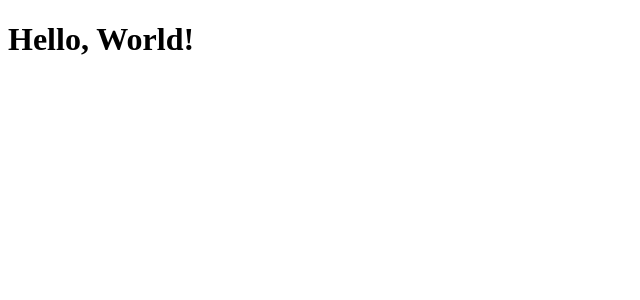
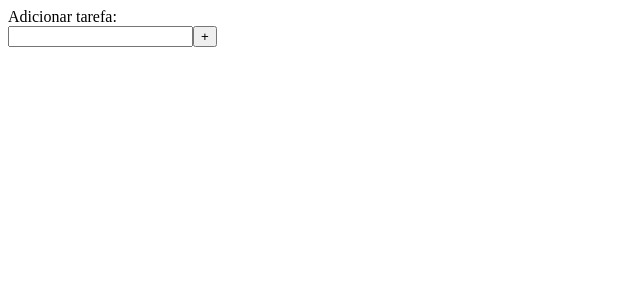
Before and after one commit to DanMacedo99/to-do, a React (Vite) app: page / in a window 1280 px wide. Shown: the top 300 px of the page, without its empty margins (0-640 px from the left). Built offline with nearby package versions, Linux system fonts and the light colour scheme.

Commit message:
feat: cria formulário para adicionar tarefas

```diff
--- a/src/app.tsx
+++ b/src/app.tsx
@@ -1,3 +1,39 @@
+import { useState } from 'react'
+
+type Task = {
+  id: string
+  name: string
+}
+
 export const App: React.FC = () => {
-  return <h1>Hello, World!</h1>
+  const [tasks, setTasks] = useState<Task[]>([])
+
+  return (
+    <div>
+      <form
+        onSubmit={(e) => {
+          e.preventDefault()
+          const formData = new FormData(e.currentTarget)
+          setTasks((currentState) => [
+            ...currentState,
+            {
+              id: 'asdfafq',
+              name: formData.get('tasks')?.toString() || '',
+            },
+          ])
+        }}
+      >
+        <label htmlFor="task">Adicionar tarefa:</label>
+        <br />
+        <input name="task" id="task" />
+        <button type="submit">+</button>
+      </form>
+
+      <ul>
+        {tasks?.map((task) => (
+          <li key={task.id}>{task.name}</li>
+        ))}
+      </ul>
+    </div>
+  )
 }
```
